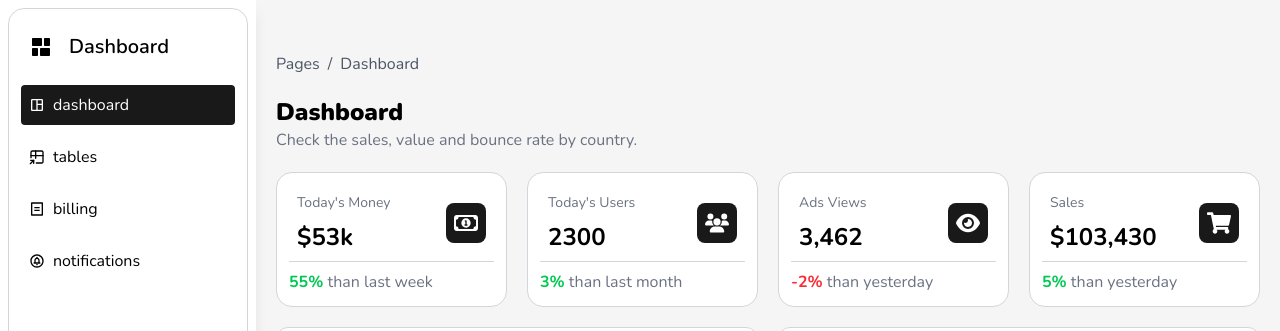
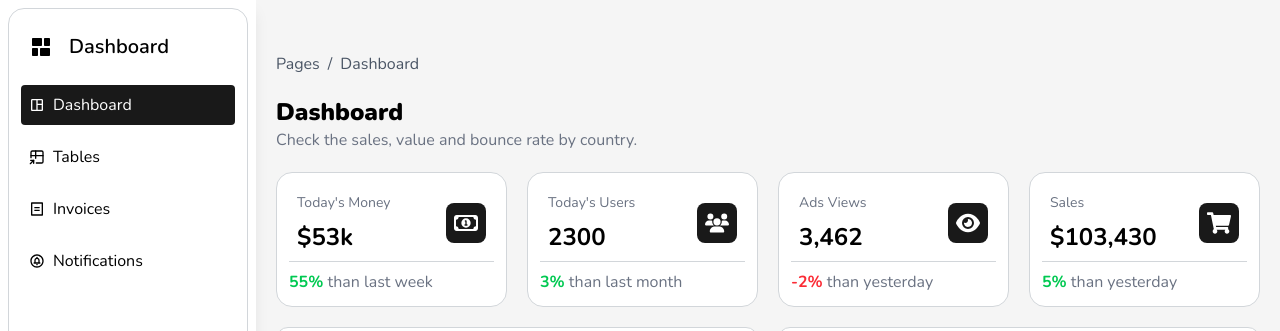
Before and after one commit to mo-kamal123/dashboard-project, a React (Vite) app: page /auth in a window 1280 px wide. Both pictures are taken after typing "name@example.com", "Sample123" into the empty fields and a click on the button "submit". Shown: the top 331 px of the page. Built offline with nearby package versions, Linux system fonts and the light colour scheme.

Commit message:
implement invoices page ui and refactor table component

```diff
--- a/src/componants/Layout/sidebar.jsx
+++ b/src/componants/Layout/sidebar.jsx
@@ -10,11 +10,11 @@ import {
 const Sidebar = () => {
   // Array of navigation links with titles, URLs, and icons
   const navUrl = [
-    { title: 'dashboard', url: '/', icon: <MdOutlineSpaceDashboard /> },
-    { title: 'tables', url: '/tables', icon: <TbTableShortcut /> },
-    { title: 'billing', url: '/billing', icon: <RiBillLine /> },
+    { title: 'Dashboard', url: '/', icon: <MdOutlineSpaceDashboard /> },
+    { title: 'Tables', url: '/tables', icon: <TbTableShortcut /> },
+    { title: 'Invoices', url: '/invoices', icon: <RiBillLine /> },
     {
-      title: 'notifications',
+      title: 'Notifications',
       url: '/notifications',
       icon: <MdOutlineCircleNotifications />,
     },
--- a/src/componants/UI/card.jsx
+++ b/src/componants/UI/card.jsx
@@ -8,6 +8,7 @@ const Card = ({ title, value, desc, percent, icon }) => {
         </div>
         <div className="bg-main p-2 text-2xl text-white rounded-lg">{icon}</div>
       </div>
+      {percent && (
         <div className="border-t-[1px] pt-2 border-sec text-gray-500">
           <span
             className={`${percent > 0 ? 'text-green-500' : 'text-red-500'} font-bold`}
@@ -16,6 +17,7 @@ const Card = ({ title, value, desc, percent, icon }) => {
           </span>
           {desc}
         </div>
+      )}
     </div>
   );
 };
--- a/src/componants/UI/table.jsx
+++ b/src/componants/UI/table.jsx
@@ -1,38 +1,17 @@
 // Description: A simple table component to display product information in a structured format.
-const Table = () => {
-  // products data to be displayed in the table
-  const products = [
-    { product: 'Shirt', category: 'Man clothes', price: '$100', stock: 500 },
-    { product: 'T-Shirt', category: 'Man clothes', price: '$50', stock: 300 },
-    { product: 'Jeans', category: 'Man clothes', price: '$80', stock: 200 },
-    { product: 'Jacket', category: 'Man clothes', price: '$150', stock: 100 },
-    { product: 'hoody', category: 'Man clothes', price: '$160', stock: 140 },
-  ];
-
+const Table = ({ tableHeaders, children }) => {
   return (
     <table className="w-full bg-white border border-sec rounded border-collapse">
       <thead>
         <tr className="border-b border-sec">
-          <th className="text-left p-3">Product</th>
-          <th className="text-left p-3">Category</th>
-          <th className="text-left p-3">Price</th>
-          <th className="text-left p-3">Stock</th>
+          {tableHeaders.map((header, index) => (
+            <th key={index} className="text-left p-3">
+              {header}
+            </th>
+          ))}
         </tr>
       </thead>
-      <tbody>
-        {/* Iterate over products and create a row for each product */}
-        {products.map((item, index) => (
-          <tr
-            key={index}
-            className="text-gray-500 font-light text-base hover:bg-gray-100 transition-colors duration-300"
-          >
-            <td className="p-3">{item.product}</td>
-            <td className="p-3">{item.category}</td>
-            <td className="p-3">{item.price}</td>
-            <td className="p-3">{item.stock}</td>
-          </tr>
-        ))}
-      </tbody>
+      <tbody>{children}</tbody>
     </table>
   );
 };
--- a/src/pages/billing.jsx
+++ /dev/null
@@ -1,5 +0,0 @@
-const Billing = () => {
-  return <div>Billing</div>;
-};
-
-export default Billing;
--- /dev/null
+++ b/src/pages/invoices.jsx
@@ -0,0 +1,139 @@
+import Card from '../componants/UI/card';
+import { FaEye, FaRegMoneyBill1, FaUsers } from 'react-icons/fa6';
+import { FaShoppingCart } from 'react-icons/fa';
+import Breadcrumbs from '../componants/Layout/Breadcrumbs';
+import Table from '../componants/UI/table';
+
+// cardData contains the data for the cards displayed on the invoices page
+const cardData = [
+  {
+    title: 'Total Invoices',
+    value: '$53k',
+    icon: <FaRegMoneyBill1 />,
+  },
+  {
+    title: 'Paid Invoices',
+    value: '$22,300',
+    icon: <FaUsers />,
+  },
+  {
+    title: 'Pending Invoices',
+    value: '$3,462',
+    icon: <FaEye />,
+  },
+  {
+    title: 'Total Revenue',
+    value: '$103,430',
+    icon: <FaShoppingCart />,
+  },
+];
+// invoicesData contains the data for the invoices displayed in the table
+const invoicesData = [
+  {
+    id: 'INV-1001',
+    customer: 'John Doe',
+    date: '2025-08-01',
+    status: 'Paid',
+    paymentMethod: 'Credit Card',
+    amount: 120.0,
+  },
+  {
+    id: 'INV-1002',
+    customer: 'Sarah Lee',
+    date: '2025-08-02',
+    status: 'Pending',
+    paymentMethod: 'PayPal',
+    amount: 75.0,
+  },
+  {
+    id: 'INV-1003',
+    customer: 'Ali Hassan',
+    date: '2025-08-03',
+    status: 'Paid',
+    paymentMethod: 'Cash on Delivery',
+    amount: 50.0,
+  },
+  {
+    id: 'INV-1004',
+    customer: 'Maria Gomez',
+    date: '2025-08-04',
+    status: 'Failed',
+    paymentMethod: 'Credit Card',
+    amount: 220.0,
+  },
+  {
+    id: 'INV-1005',
+    customer: 'Omar Khaled',
+    date: '2025-08-05',
+    status: 'Paid',
+    paymentMethod: 'Bank Transfer',
+    amount: 310.0,
+  },
+];
+// headers contains the headers for the invoices table
+const headers = [
+  'Invoice ID',
+  'Customer',
+  'Date',
+  'Status',
+  'Payment Method',
+  'Amount',
+  'Actions',
+];
+
+// This component renders the Invoices page, which includes a list of invoices and various statistics
+const Invoices = () => {
+  return (
+    <div>
+      {/* Breadcrumbs for navigation */}
+      <div className="mt-8">
+        <Breadcrumbs
+          dashboard={true}
+          links={[{ title: 'Invoices', url: '/' }]}
+        />
+      </div>
+      {/* Card components displaying various statistics */}
+      <div className="grid grid-cols-4 gap-5 w-full mt-5">
+        {cardData.map((card, index) => (
+          <Card
+            key={index}
+            title={card.title}
+            value={card.value}
+            icon={card.icon}
+            percent={card.percent}
+            desc={card.desc}
+          />
+        ))}
+      </div>
+      {/* Invoices table section */}
+      <div className="bg-white p-5 mt-10 border border-sec rounded-xl">
+        <h2 className="text-2xl mb-3">Invoices</h2>
+        {/* Render the invoices table with headers and data */}
+        <Table tableHeaders={headers}>
+          {/* Iterate over invoices and create a row for each invoice */}
+          {invoicesData.map((invoice, index) => (
+            <tr
+              key={index}
+              className="text-gray-500 font-light text-base hover:bg-gray-100 transition-colors duration-300"
+            >
+              {/* Render each invoice's details in the table cells */}
+              <td className="p-3">{invoice.id}</td>
+              <td className="p-3">{invoice.customer}</td>
+              <td className="p-3">{invoice.date}</td>
+              <td className="p-3">{invoice.status}</td>
+              <td className="p-3">{invoice.paymentMethod}</td>
+              <td className="p-3">{invoice.amount}</td>
+              <td className="p-3">
+                <button className="bg-main text-white p-1 rounded-lg">
+                  Download
+                </button>
+              </td>
+            </tr>
+          ))}
+        </Table>
+      </div>
+    </div>
+  );
+};
+
+export default Invoices;
--- a/src/pages/tables.jsx
+++ b/src/pages/tables.jsx
@@ -1,5 +1,15 @@
 import Breadcrumbs from '../componants/Layout/Breadcrumbs';
 import Table from '../componants/UI/table';
+
+// products data to be displayed in the table
+const products = [
+  { product: 'Shirt', category: 'Man clothes', price: '$100', stock: 500 },
+  { product: 'T-Shirt', category: 'Man clothes', price: '$50', stock: 300 },
+  { product: 'Jeans', category: 'Man clothes', price: '$80', stock: 200 },
+  { product: 'Jacket', category: 'Man clothes', price: '$150', stock: 100 },
+  { product: 'hoody', category: 'Man clothes', price: '$160', stock: 140 },
+];
+const headers = ['Product', 'Category', 'Price', 'Stock'];
 
 // this is the main tables page that displays various tables
 const Tables = () => {
@@ -14,14 +24,40 @@ const Tables = () => {
         <div className="bg-main py-5 px-3 rounded-t-2xl mt-5 text-center">
           <p className="text-2xl text-white">Products Table</p>
         </div>
-        <Table />
+        <Table tableHeaders={headers}>
+          {/* Iterate over products and create a row for each product */}
+          {products.map((item, index) => (
+            <tr
+              key={index}
+              className="text-gray-500 font-light text-base hover:bg-gray-100 transition-colors duration-300"
+            >
+              <td className="p-3">{item.product}</td>
+              <td className="p-3">{item.category}</td>
+              <td className="p-3">{item.price}</td>
+              <td className="p-3">{item.stock}</td>
+            </tr>
+          ))}
+        </Table>{' '}
       </div>
       {/* products table */}
       <div className="bg-white">
         <div className="bg-main py-5 px-3 rounded-t-2xl mt-5 text-center">
           <p className="text-2xl text-white">Products Table</p>
         </div>
-        <Table />
+        <Table tableHeaders={headers}>
+          {/* Iterate over products and create a row for each product */}
+          {products.map((item, index) => (
+            <tr
+              key={index}
+              className="text-gray-500 font-light text-base hover:bg-gray-100 transition-colors duration-300"
+            >
+              <td className="p-3">{item.product}</td>
+              <td className="p-3">{item.category}</td>
+              <td className="p-3">{item.price}</td>
+              <td className="p-3">{item.stock}</td>
+            </tr>
+          ))}
+        </Table>
       </div>
     </div>
   );
--- a/src/routes/router.jsx
+++ b/src/routes/router.jsx
@@ -7,9 +7,9 @@ import RootLayout from '../layouts/root-layout';
 import Verify from '../componants/auth/verify';
 import ResetPassword from '../componants/auth/reset-password';
 import Tables from '../pages/tables';
-import Billing from '../pages/billing';
 import Notification from '../pages/notification';
 import Dashboard from '../pages/dashboard';
+import Invoices from '../pages/invoices';
 
 export const router = createBrowserRouter([
   {
@@ -30,7 +30,7 @@ export const router = createBrowserRouter([
     children: [
       { index: true, element: <Dashboard /> },
       { path: 'tables', element: <Tables /> },
-      { path: 'billing', element: <Billing /> },
+      { path: 'invoices', element: <Invoices /> },
       { path: 'notifications', element: <Notification /> },
     ],
   },
```
Also changed, not shown: src/pages/dashboard.jsx (+27 -3 lines). Lines whose indentation alone changed are shown as unchanged.
